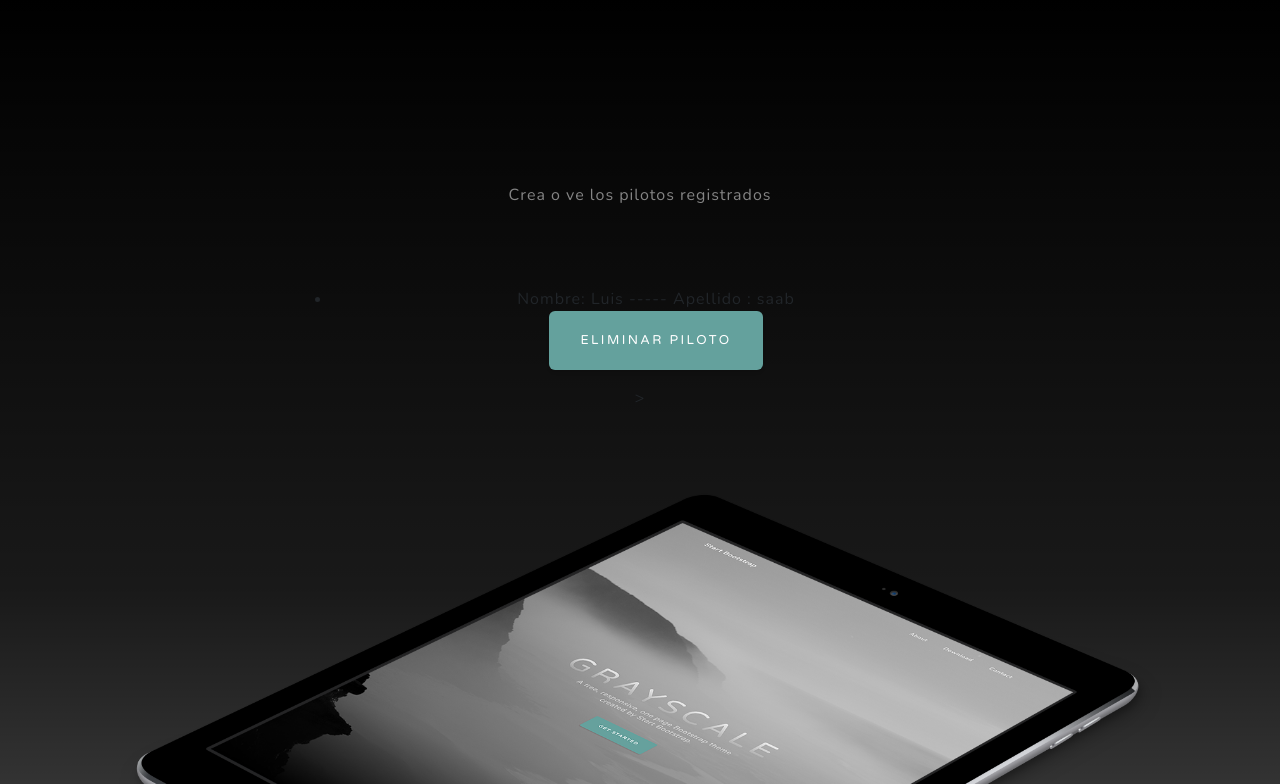
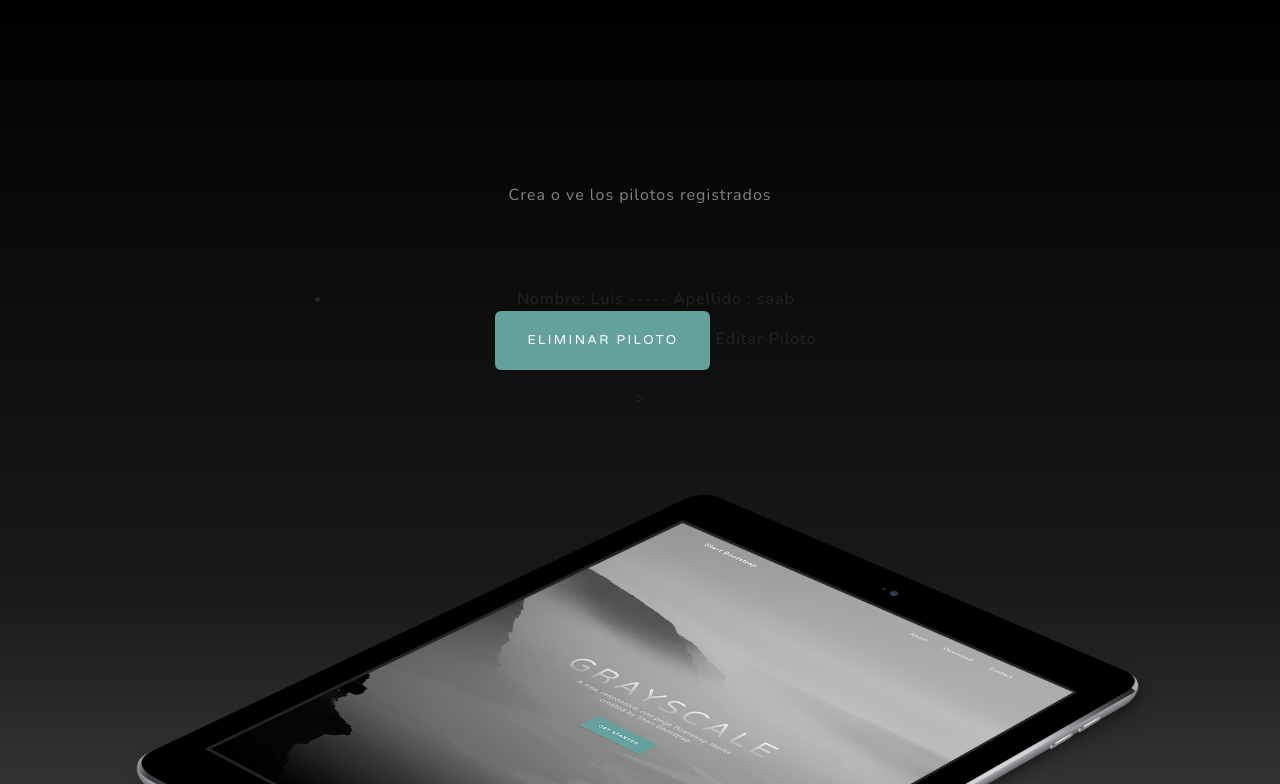
Before and after one commit to luisahs1002/preentrega3, a Django app: page /AppLuis/piloto/ in a window 1280 px wide. Shown: the part 801-1585 px from the top of the page. Run offline with Django 4.2, Linux system fonts and the light colour scheme; data comes from the database, SQL or seed files in the repository; both versions use the stored data as it was after the commit; some libraries are stand-ins or nearby versions.

Commit message:
boton de actualizar(piloto) en proceso

```diff
--- a/AppLuis/templates/AppLuis/piloto.html
+++ b/AppLuis/templates/AppLuis/piloto.html
@@ -4,10 +4,19 @@ registrados {% if pilotos %}
 
 <ul>
   {% for piloto in pilotos %}
-  <li>Nombre: {{piloto.nombre}} ----- Apellido : {{piloto.apellido}}</li>
-  <a class="btn btn-primary" href="{% url 'ELIMINAR_PILOTO' piloto.nombre %}"
-    >Eliminar Piloto</a
-  >
+  <li>
+    Nombre: {{piloto.nombre}} ----- Apellido : {{piloto.apellido}}
+
+  </li>
+
+
+  <a class="btn btn-primary" href="{% url 'ELIMINAR_PILOTO' piloto.nombre %}"> Eliminar Piloto</a
+  <a class="btn btn-primary" href="{% url 'ACTUALIZAR_PILOTO' piloto.nombre %}"> Editar Piloto</a>
+
+
+
+
+
 
   {% endfor %}
 </ul>
--- a/AppLuis/urls.py
+++ b/AppLuis/urls.py
@@ -29,6 +29,11 @@ urlpatterns = [
     # delete urls
     path("borrarpiloto/<nombre_piloto>/",eliminar_piloto,name="ELIMINAR_PILOTO"),
     path("borrarscuderia/<nombre_scuderia>/",eliminar_scuderia,name="ELIMINAR_SCUDERIA"),
+    path("borrarclasificacion/<nombre_clasificacion>/", eliminar_clasificacion, name="ELIMINAR_CLASIFICACION"),
+
+    # Update urls
+    path("editarpiloto/<nombre_piloto>/",actualizar_piloto, name="ACTUALIZAR_PILOTO"),
+
 
 
 
--- a/AppLuis/views.py
+++ b/AppLuis/views.py
@@ -107,7 +107,28 @@ def eliminar_piloto(request, nombre_piloto):
     return render(request, "AppLuis/piloto.html", {'pilotos': todos})
 
 def eliminar_scuderia(request, nombre_scuderia):
-    scuderia_escogido = Scuderia.objects.get(nombre=nombre_scuderia)
+    scuderia_escogido = Scuderia.objects.get(scuderia=nombre_scuderia)
     scuderia_escogido.delete()
     todos = Scuderia.objects.all()
-    return render(request, "AppLuis/scuderia.html", {'todos': todos})
+    return render(request, "AppLuis/scuderia.html", {'scuderias': todos})
+
+def eliminar_clasificacion( request, nombre_clasificacion):
+    clasificacion_escogido = Clasificacion.objects.get(clasificacion=nombre_clasificacion)
+    clasificacion_escogido.delete()
+    todos = Clasificacion.objects.all()
+    return render ( request, "AppLuis/clasificacion.html",{'clasificaciones' : todos})
+
+#UPDATE
+def actualizar_piloto(request, nombre_piloto):
+     piloto_escogido = Piloto.objects.get(nombre=nombre_piloto)
+     if request.method == "POST":
+        form = Crear_piloto( request.POST)
+        if form.is_valid():
+            info = form.cleaned_data
+            piloto_escogido.nombre = info['nombre']
+            piloto_escogido.apellido = info['apellido']
+            piloto_escogido.edad = info['edad']
+            piloto_escogido.correo = info['correo']
+
+            piloto_escogido.save()
+            return redirect("INICIO")
```
Also changed, not shown: AppLuis/templates/AppLuis/clasificacion.html (+28 -5 lines), AppLuis/templates/AppLuis/editar_piloto.html (added, +13 -0 lines), db.sqlite3.
